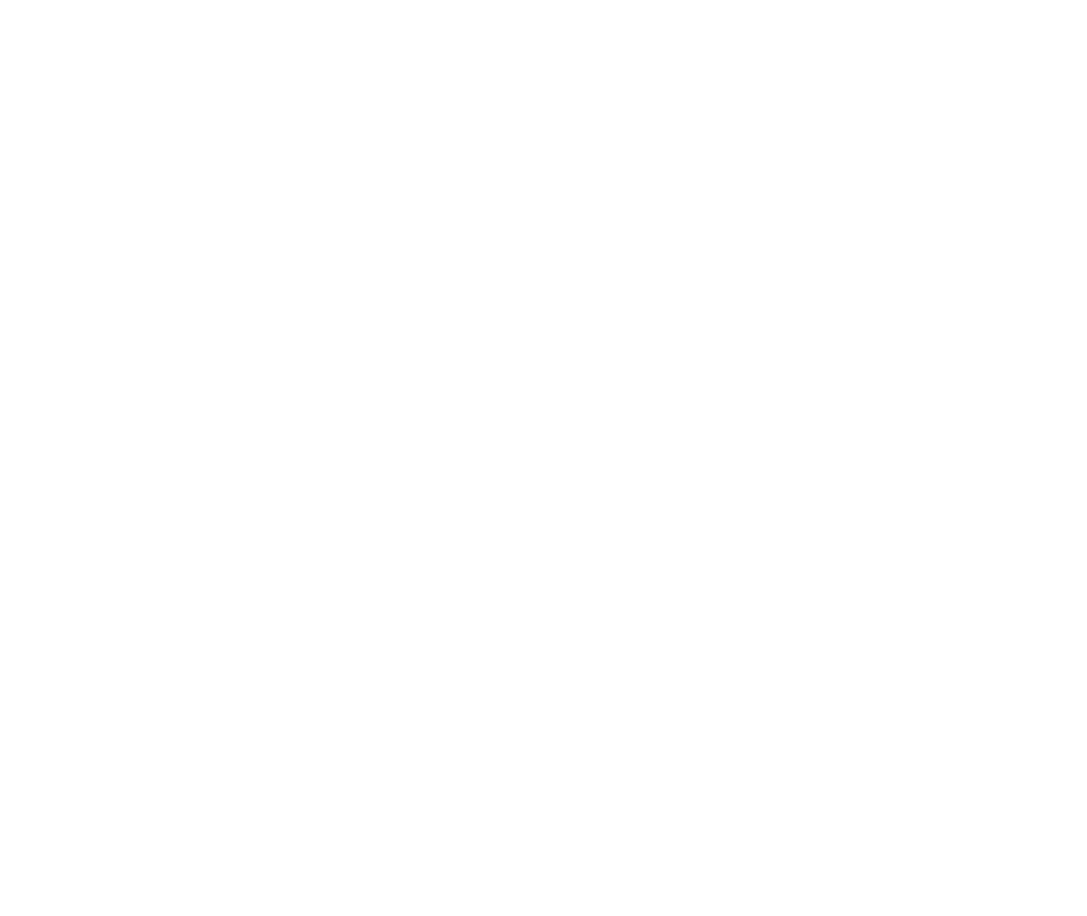
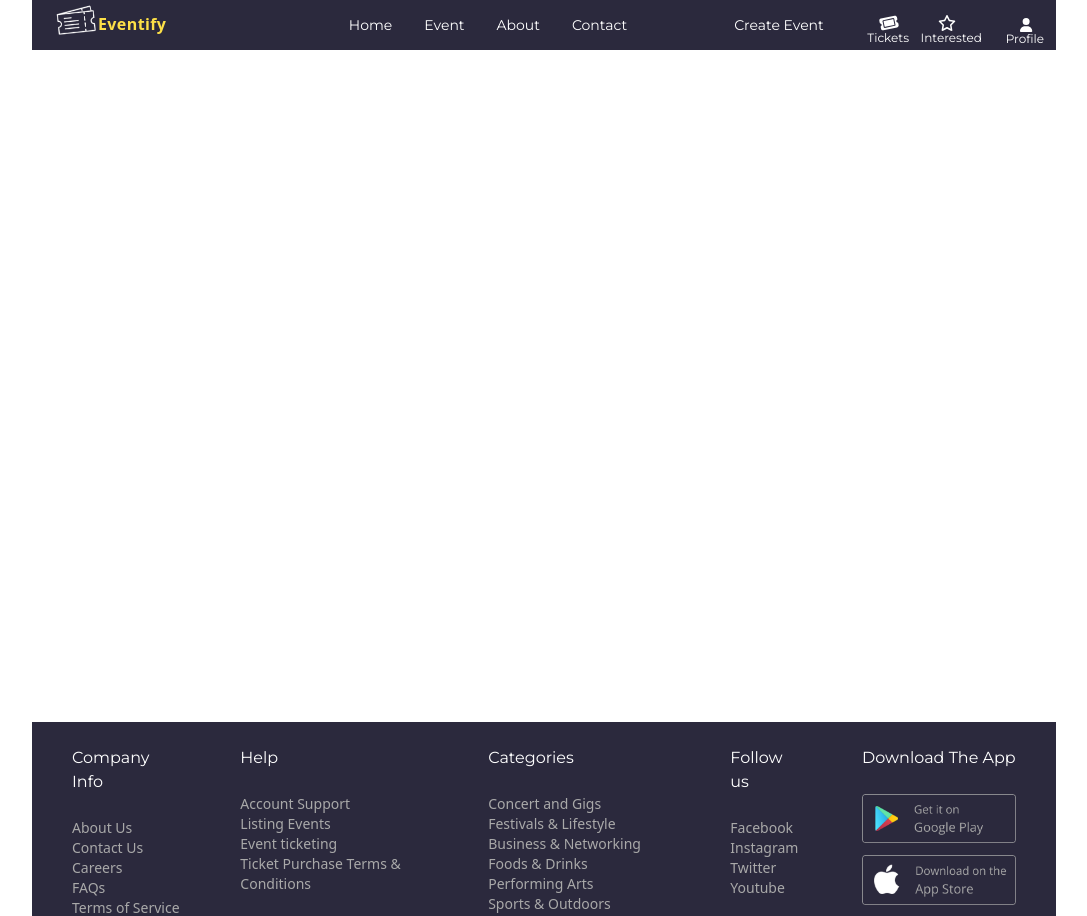
Before and after one commit to Darko05Cleanthe/Eventify-React-TailwindCss, a React (Vite) app in the folder frontend/: page /create-event in a window 1280 px wide. Before the commit this address had no page. Shown: the top 916 px of the page, without its empty margins (96-1183 px from the left). Before the commit the page ends 800 px from the top, so only its background shows below. Built offline with nearby package versions, Linux system fonts and the light colour scheme.

Commit message:
Demarrage de la page de creation d'Evenement et ajout du footer adpaté aux pages de profiles et creation d'evenements

```diff
--- a/frontend/src/App.jsx
+++ b/frontend/src/App.jsx
@@ -7,6 +7,7 @@
 import Password from './pages/user/Password'
 import ChangeEmail from './pages/user/ChangeEmail'
 import AccountInfo from './pages/user/AccountInfo'
+import CreateEvent from './pages/events/CreateEvent'
 
 
 function App() {
@@ -21,6 +22,7 @@
       <Route path='change-email' element={<ChangeEmail/>} />
       <Route path='password' element={<Password/>} />
     </Route>
+    <Route path='create-event' element={<CreateEvent />} />
     <Route path='/userhome' element={<UserHome />} />
     <Route path="/" element={<Home />} />
     <Route path='/register' element={<Register />} />
--- /dev/null
+++ b/frontend/src/components/FooterProfile.jsx
@@ -0,0 +1,64 @@
+import { Link } from "react-router-dom"
+
+
+export default function FooterProfile() {
+
+        return <section className="flex flex-col items-center justify-end px-4 bg-white">
+
+            <div className="relative w-full max-w-screen-lg mx-auto h-[50px] bg-[#2B293D] aspect-auto">
+
+                <div className="relative flex flex-row flex-1 w-full max-w-screen-xl mx-auto h-[300px] -top-7 bg-[#2B293D] my-auto gap-5">
+
+                    <nav className="flex flex-col">
+                        <h2 className="mx-10 py-6 font-[montserrat] text-white text-md">Company Info</h2>
+                        <Link to='' className="text-[#A9A9A9] mx-10 text-sm">About Us</Link>
+                        <Link to='' className="text-[#A9A9A9] mx-10 text-sm">Contact Us</Link>
+                        <Link to='' className="text-[#A9A9A9] mx-10 text-sm">Careers</Link>
+                        <Link to='' className="text-[#A9A9A9] mx-10 text-sm">FAQs</Link>
+                        <Link to='' className="text-[#A9A9A9] mx-10 text-sm">Terms of Service</Link>
+                        <Link to='' className="text-[#A9A9A9] mx-10 text-sm">Privacy Policy</Link>
+                    </nav>
+
+                    <nav className="flex flex-col -mx-10">
+                        <h2 className="flex flex-col mx-10 py-6 font-[montserrat] text-white text-md">Help</h2>
+                        <Link to='' className="text-[#A9A9A9] mx-10 text-sm">Account Support</Link>
+                        <Link to='' className="text-[#A9A9A9] mx-10 text-sm">Listing Events</Link>
+                        <Link to='' className="text-[#A9A9A9] mx-10 text-sm">Event ticketing</Link>
+                        <Link to='' className="text-[#A9A9A9] mx-10 text-sm">Ticket Purchase Terms & Conditions</Link>
+                    </nav>
+
+                    <nav className="flex flex-col -mx-10">
+                        <h2 className="flex flex-col mx-10 py-6 font-[montserrat] text-white text-md">Categories</h2>
+                        <Link to='' className="text-[#A9A9A9] mx-10 text-sm">Concert and Gigs</Link>
+                        <Link to='' className="text-[#A9A9A9] mx-10 text-sm">Festivals & Lifestyle</Link>
+                        <Link to='' className="text-[#A9A9A9] mx-10 text-sm">Business & Networking</Link>
+                        <Link to='' className="text-[#A9A9A9] mx-10 text-sm">Foods & Drinks</Link>
+                        <Link to='' className="text-[#A9A9A9] mx-10 text-sm">Performing Arts</Link>
+                        <Link to='' className="text-[#A9A9A9] mx-10 text-sm">Sports & Outdoors</Link>
+                        <Link to='' className="text-[#A9A9A9] mx-10 text-sm">Exhibitions</Link>
+                        <Link to='' className="text-[#A9A9A9] mx-10 text-sm">Workshops, Conferences & Classes</Link>
+                    </nav>
+
+                    <nav className="flex flex-col -mx-10">
+                        <h2 className="flex flex-col mx-10 py-6 font-[montserrat] text-white text-md">Follow us</h2>
+                        <Link to='' className="text-[#A9A9A9] mx-10 text-sm">Facebook</Link>
+                        <Link to='' className="text-[#A9A9A9] mx-10 text-sm">Instagram</Link>
+                        <Link to='' className="text-[#A9A9A9] mx-10 text-sm">Twitter</Link>
+                        <Link to='' className="text-[#A9A9A9] mx-10 text-sm">Youtube</Link>
+                    </nav>
+
+                    <nav className="flex flex-col">
+                        <h2 className="flex flex-col mx-10 py-6 font-[montserrat] text-white text-md text-nowrap">Download The App</h2>
+                        <button onClick={() => window.location.href = 'https://play.google.com/store/apps'} className="w-[154px] mx-10 h-auto cursor-pointer"><img src="/play-store.png" alt="Telecharger sur PlayStore" className="w-[154px] h-auto" /></button>
+                        <button onClick={() => window.location.href = 'https://www.apple.com/fr/app-store/'} className="w-[154px] h-auto cursor-pointer my-3 mx-10"><img src="/app-store.png" alt="Telecharger sur App-Store" className="w-[154px] h-auto" /></button>
+                    </nav>
+
+                    <hr className='absolute border border-t-1 w-[820px] border-[#A9A9A980] left-[110px] top-[263px]'/>
+                    <p className="absolute top-[270px] left-[360px] text-[#A9A9A9]">&copy; 2023 Eventify. All rights reserved.</p>
+                </div>
+
+            </div>
+
+
+        </section>
+}
--- a/frontend/src/components/Header.jsx
+++ b/frontend/src/components/Header.jsx
@@ -25,7 +25,7 @@
 
             <div className="absolute top-[15px] right-0 flex justify-end gap-2">
 
-            <Link to='' className='flex text-white px-4 font-[montserrat] text-sm'>Create Event</Link>
+            <Link to='/create-event' className='flex text-white px-4 font-[montserrat] text-sm'>Create Event</Link>
             <Link to="/login" className="flex text-white font-[montserrat] text-sm">Login</Link>
             <Link to="/register" className="flex text-black font-[montserrat] border border-[#FFE047] p-1 bg-[#FFE047] -my-2
             mx-4 rounded-lg">Sign up</Link>
--- a/frontend/src/components/HeaderProfile.jsx
+++ b/frontend/src/components/HeaderProfile.jsx
@@ -24,7 +24,7 @@
 
                 <div className="absolute top-[15px] right-0 flex justify-end gap-10">
 
-                <Link to="" className='flex text-white px-4 font-[montserrat] text-sm'>Create Event</Link>
+                <Link to="/create-event" className='flex text-white px-4 font-[montserrat] text-sm'>Create Event</Link>
 
                 <h6 className="absolute top-[15px] mr-[147px] text-white font-[montserrat] text-xs">Tickets</h6>
                 <Link to=''><FontAwesomeIcon icon={faTicket} className="text-white mb-1 -rotate-12" /></Link>
--- a/frontend/src/components/UserHeader.jsx
+++ b/frontend/src/components/UserHeader.jsx
@@ -28,7 +28,7 @@
 
                 <div className="absolute top-[15px] right-0 flex justify-end gap-10">
 
-                <Link to="" className='flex text-white px-4 font-[montserrat] text-sm'>Create Event</Link>
+                <Link to="/create-event" className='flex text-white px-4 font-[montserrat] text-sm'>Create Event</Link>
 
                 <h6 className="absolute top-[15px] mr-[147px] text-white font-[montserrat] text-xs">Tickets</h6>
                 <Link to=''><FontAwesomeIcon icon={faTicket} className="text-white mb-1 -rotate-12" /></Link>
--- /dev/null
+++ b/frontend/src/pages/events/CreateEvent.jsx
@@ -0,0 +1,18 @@
+import HeaderProfile from "../../components/HeaderProfile"
+import FooterProfile from "../../components/FooterProfile"
+
+
+export default function CreateEvent() {
+
+    return <section className='flex flex-col min-h-screen'>
+
+        <HeaderProfile />
+
+        <div className="flex flex-col flex-grow w-full max-w-scrren-lg">
+
+        </div>
+
+        <FooterProfile />
+
+    </section>
+}
--- a/frontend/src/pages/user/Password.jsx
+++ b/frontend/src/pages/user/Password.jsx
@@ -33,6 +33,6 @@
 
         </form>
 
-        <Link to='' className="relative font-sans font-bold bg-[#2B293D] text-white p-2 rounded-lg px-8 w-[180px] text-nowrap text-sm ml-4 mt-8">Save Password</Link>
+        <Link to='' className="relative font-sans font-bold bg-[#2B293D] text-white p-2 rounded-lg px-8 w-[180px] text-nowrap text-sm ml-4 mt-5 mb-5">Save Password</Link>
     </section>
 }
--- a/frontend/src/pages/user/UserProfile.jsx
+++ b/frontend/src/pages/user/UserProfile.jsx
@@ -3,6 +3,7 @@
 import { Outlet } from "react-router-dom"
 import HeaderProfile from "../../components/HeaderProfile"
 import Footer from "../../components/Footer"
+import FooterProfile from "../../components/FooterProfile"
 
 
 export default function UserProfile() {
@@ -35,7 +36,7 @@
 
         </div>
 
-        <Footer />
+        <FooterProfile />
 
            </section>)
 }
```
